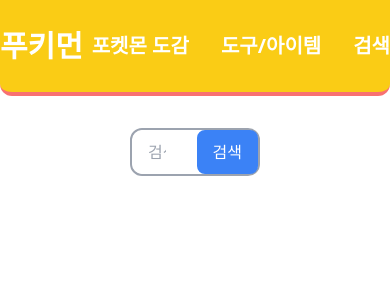
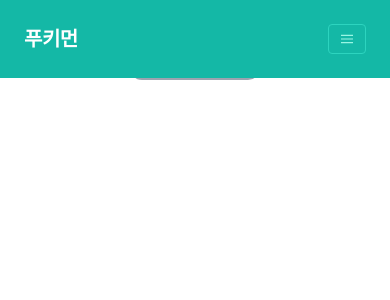
Before and after one commit to LEEKICHAN0102/pookimon, a React (Create React App) app: page /search in a window 390 px wide. Shown: the top 300 px of the page. Built offline with nearby package versions, Linux system fonts and the light colour scheme.

Commit message:
responsive

```diff
--- a/src/App.jsx
+++ b/src/App.jsx
@@ -112,7 +112,7 @@ function App() {
   return (
     <div className="font-custom ">
       <Header />
-      <div className="px-16 sm:grid sm:grid-cols-1 md:grid md:grid-cols-2 grid grid-cols-4 gap-4 mt-8">
+      <div className="px-16 sm:grid sm:grid-cols-1 md:grid md:grid-cols-2 grid grid-cols-4 gap-4 mt-32">
         {pokemonList.map((pokemon, index) => (
           <Card
             key={index}
--- a/src/Tool.jsx
+++ b/src/Tool.jsx
@@ -66,7 +66,7 @@ function Tool() {
   return (
     <div className="font-custom">
       <Header />
-      <div className="px-16 sm:grid sm:grid-cols-1 md:grid md:grid-cols-2 grid grid-cols-4 gap-4 mt-8">
+      <div className="px-16 sm:grid sm:grid-cols-1 md:grid md:grid-cols-2 grid grid-cols-4 gap-4 mt-32">
         {itemList.map((item, index) => (
           <Item
             key={index}
--- a/src/components/header.jsx
+++ b/src/components/header.jsx
@@ -1,28 +1,44 @@
-import React from "react";
+import React, { useState } from "react";
 import { Link } from "react-router-dom";
 
 function Header() {
+  const [isMenuOpen, setMenuOpen] = useState(false);
+
+  const toggleMenu = () => {
+    setMenuOpen(!isMenuOpen);
+  };
+
+
   return (
-    <div className="w-full h-24 md:h-28 lg:h-32  bg-yellow-400 mb-4 rounded-b-xl border-red-400 border-b-4 font-custom">
-      <nav className="flex justify-between h-full items-center  md:space-x-6 md:px-12 lg:space-x-8 lg:px-16">
-        <div className="flex">
-          <Link to="/" className="text-3xl font-semibold text-white hover:text-red-500 transition-all">
-            푸키먼
-          </Link>
+      <nav className="bg-teal-500 p-6 lg:px-16 md:px-12 fixed top-0 left-0 w-full" style={{zIndex:10}}>
+        <div className="flex items-center justify-between flex-wrap">
+          <div className="flex items-center flex-shrink-0 text-white mr-6 hover:scale-110 transition-all hover:text-red-400">
+            <Link to="/" className="font-semibold text-xl tracking-tight">푸키먼</Link>
           </div>
-        <div className="flex gap-8">
-          <Link to="/" className="text-xl font-semibold text-white hover:text-red-500 hover:scale-105 transition-all">
+          <div className="block lg:hidden">
+            <button className="flex items-center px-3 py-2 border rounded text-teal-200 border-teal-400 hover:text-white hover:border-white transition-all" onClick={toggleMenu}>
+              {isMenuOpen ? (
+                <svg className="fill-current h-3 w-3" viewBox="0 0 20 20" xmlns="http://www.w3.org/2000/svg"><title>Close</title><path d="M6.293 6.293a1 1 0 011.414 0L10 10.586l2.293-2.293a1 1 0 111.414 1.414L11.414 12l2.293 2.293a1 1 0 11-1.414 1.414L10 13.414l-2.293 2.293a1 1 0 01-1.414-1.414L8.586 12 6.293 9.707a1 1 0 010-1.414z"/></svg>
+              ) : (
+                <svg className="fill-current h-3 w-3" viewBox="0 0 20 20" xmlns="http://www.w3.org/2000/svg"><title>Menu</title><path d="M0 3h20v2H0V3zm0 6h20v2H0V9zm0 6h20v2H0v-2z"/></svg>
+              )}
+            </button>
+          </div>
+          <div className={`w-full ${isMenuOpen ? 'block' : 'hidden'} lg:flex lg:items-center lg:w-auto`}>
+            <div className="text-sm lg:flex-grow">
+              <Link to="/" href="#responsive-header" className="block mt-4 lg:inline-block lg:mt-0 text-teal-200 hover:text-white mr-4 transition-all">
                 포켓몬 도감
               </Link>
-          <Link to="/tools" className="text-xl font-semibold text-white hover:text-red-500 hover:scale-105 transition-all">
+              <Link to="/tools" href="#responsive-header" className="block mt-4 lg:inline-block lg:mt-0 text-teal-200 hover:text-white mr-4 transition-all">
                 도구/아이템
               </Link>
-          <Link to="/search" className="text-xl font-semibold text-white hover:text-red-500 hover:scale-105 transition-all">
+              <Link to="search" href="#responsive-header" className="block mt-4 lg:inline-block lg:mt-0 text-teal-200 hover:text-white transition-all">
                 검색
               </Link>
             </div>
+          </div>
+        </div>
       </nav>
-    </div>
   );
 }
 
--- a/src/components/itemDetail.jsx
+++ b/src/components/itemDetail.jsx
@@ -6,6 +6,7 @@ import Loader from "./loader";
 function ItemDetail({koreanName,imageUrl,koreanItemDescription }) {
   const [openModal, setOpenModal] = useState();
   const props = { openModal, setOpenModal };
+  const [isLoading, setIsLoading] = useState(true);
 
   useEffect(() => {
     if (openModal) {
@@ -17,12 +18,25 @@ function ItemDetail({koreanName,imageUrl,koreanItemDescription }) {
     }
   }, [openModal]);
 
+  useEffect(() => {
+    if (imageUrl) {
+      setIsLoading(false);
+    }
+  }, [imageUrl]);
+
   return (
     <>
-      <Button className="text-black mb-4 bg-blue-400 w-24 h-6 rounded-lg hover:scale-105  transition-all" onClick={() => props.setOpenModal('dismissible')}>상세 정보</Button>
+      <Button className={`text-black mb-4 bg-blue-100 w-24 h-6 rounded-lg hover:scale-105 transition-all ${
+          isLoading ? "pointer-events-none opacity-50" : "" // isLoading이 true이면 비활성화 스타일 적용
+        }`}
+        onClick={() => {
+          if (!isLoading) {
+            props.setOpenModal("dismissible");
+          }
+        }}>상세 정보</Button>
       {openModal && (
         <div className="fixed inset-0 z-50 flex items-center justify-center bg-black bg-opacity-70">
-      <Modal className="w-2/3 h-1/3  font-custom lg:w-1/2  md:w-3/5   rounded-xl m-auto" dismissible show={props.openModal === 'dismissible'} onClose={() => props.setOpenModal(undefined)}>
+      <Modal className="w-2/3 h-1/2  font-custom   md:w-3/5   rounded-sm m-auto" dismissible show={props.openModal === 'dismissible'} onClose={() => props.setOpenModal(undefined)}>
         <Modal.Header className="px-2 py-2 flex items-end justify-end md:px-3 md:py-3  lg:px-4 lg:py-4"></Modal.Header>
         <Modal.Body>
           <div className="flex items-center justify-center text-sm md:text-lg lg:text-xl">{koreanName}</div>
--- a/src/components/pokemonDetail.jsx
+++ b/src/components/pokemonDetail.jsx
@@ -10,6 +10,7 @@ function Detail({ koreanName,imageUrl,pokemonType,pokemonAbilities,koreanPokemon
   const [openModal, setOpenModal] = useState();
   const [isShiny, setIsShiny] = useState(false);
   const props = { openModal, setOpenModal };
+  const [isLoading, setIsLoading] = useState(true);
 
   useEffect(() => {
     if (openModal) {
@@ -33,25 +34,35 @@ function Detail({ koreanName,imageUrl,pokemonType,pokemonAbilities,koreanPokemon
     return colors[type] || "#FFFFFF"; // 타입 정보가 없으면 기본 색상 사용
   }
 
+  useEffect(() => {
+    if (imageUrl) {
+      setIsLoading(false);
+    }
+  }, [imageUrl]);
+
   return (
     <>
       <Button
-        className="text-black mb-4 bg-blue-100 w-24 h-6 rounded-lg hover:scale-105  transition-all"
+        className={`text-black mb-4 bg-blue-100 w-24 h-6 rounded-lg hover:scale-105 transition-all ${
+          isLoading ? "pointer-events-none opacity-50" : "" // isLoading이 true이면 비활성화 스타일 적용
+        }`}
         onClick={() => {
-        props.setOpenModal('dismissible');
+          if (!isLoading) {
+            props.setOpenModal("dismissible");
+          }
         }}
       >
         상세 정보
       </Button>
       {openModal && (
         <div className="fixed inset-0 z-50 flex items-center justify-center bg-black bg-opacity-70">
-        <Modal className="w-4/5 h-4/5 border-gray-300 border-2 font-custom md:w-2/3 md:h-4/5 lg:w-1/2 lg:h-4/5 bg-white  rounded-xl m-auto"
+        <Modal className="w-4/5 h-4/5 border-gray-300 border-2 font-custom md:w-2/3 md:h-4/5 lg:w-1/2 lg:h-4/5 bg-white  rounded-sm m-auto"
         dismissible show={props.openModal === 'dismissible' } onClose={() => {
           props.setOpenModal(undefined);
           setIsShiny(false);
         }}>
           <Modal.Header className="flex items-end justify-end pt-8 pr-8"></Modal.Header>
-            <Modal.Body className="sm:mt-4 md:mt-6 lg:mt-8">
+            <Modal.Body className="text-xs mt-4 md:text-sm lg:text-lg md:mt-6 lg:mt-8">
             <div className="flex justify-center items-center md:mb-2 lg:mb-4">{koreanName}</div>
             <LazyLoad className="flex items-center justify-center pt-4">
               <img src={imageUrl} alt="pokemonName" className="md:scale-125 lg:scale-150"/>
@@ -78,7 +89,7 @@ function Detail({ koreanName,imageUrl,pokemonType,pokemonAbilities,koreanPokemon
               <p>{koreanDescription}</p>
             </div>
             <div className="text-xs mt-4  lg-mt-8 flex justify-center items-center md:text-md lg:text-lg">
-              <div className="lg:mt-8 md:mt-6 mt-4 flex justify-center items-center w-1/3 h-8 rounded-2xl bg-gray-300">
+              <div className="lg:mt-8 md:mt-6 mt-4 flex justify-center items-center w-1/2 h-8 rounded-2xl bg-gray-300">
                 <span className="font-semibold">{koreanName}</span>
                 의 특성
               </div>
@@ -86,7 +97,7 @@ function Detail({ koreanName,imageUrl,pokemonType,pokemonAbilities,koreanPokemon
             <div className="mt-8 md:px-24 lg:px-36">
               {koreanAbilities.map((ability, index) => (
                 <div key={index}>
-                  <p className="text-sm px-4 md:text-md lg:text-lg"><span className="text-sm md:text-md lg:text-lg font-semibold">{ability.name}</span>: {ability.description}</p>
+                  <p className="text-sm px-4 md:text-md lg:text-lg mt-2"><span className="text-sm md:text-md lg:text-lg font-semibold">{ability.name}</span>: {ability.description}</p>
                 </div>
               ))}
             </div>
--- a/src/styles/index.css
+++ b/src/styles/index.css
@@ -2,3 +2,23 @@
 @tailwind components;
 @tailwind utilities;
 @import url('https://cdn.jsdelivr.net/npm/galmuri@latest/dist/galmuri.css');
+
+::-webkit-scrollbar {
+  width: 10px;
+}
+
+/* Track */
+::-webkit-scrollbar-track {
+  background: #f1f1f1;
+}
+
+/* Handle */
+::-webkit-scrollbar-thumb {
+  background: #888;
+  border-radius: 5px;
+}
+
+/* Handle on hover */
+::-webkit-scrollbar-thumb:hover {
+  background: #555;
+}
```
Lines whose indentation alone changed are shown as unchanged.
